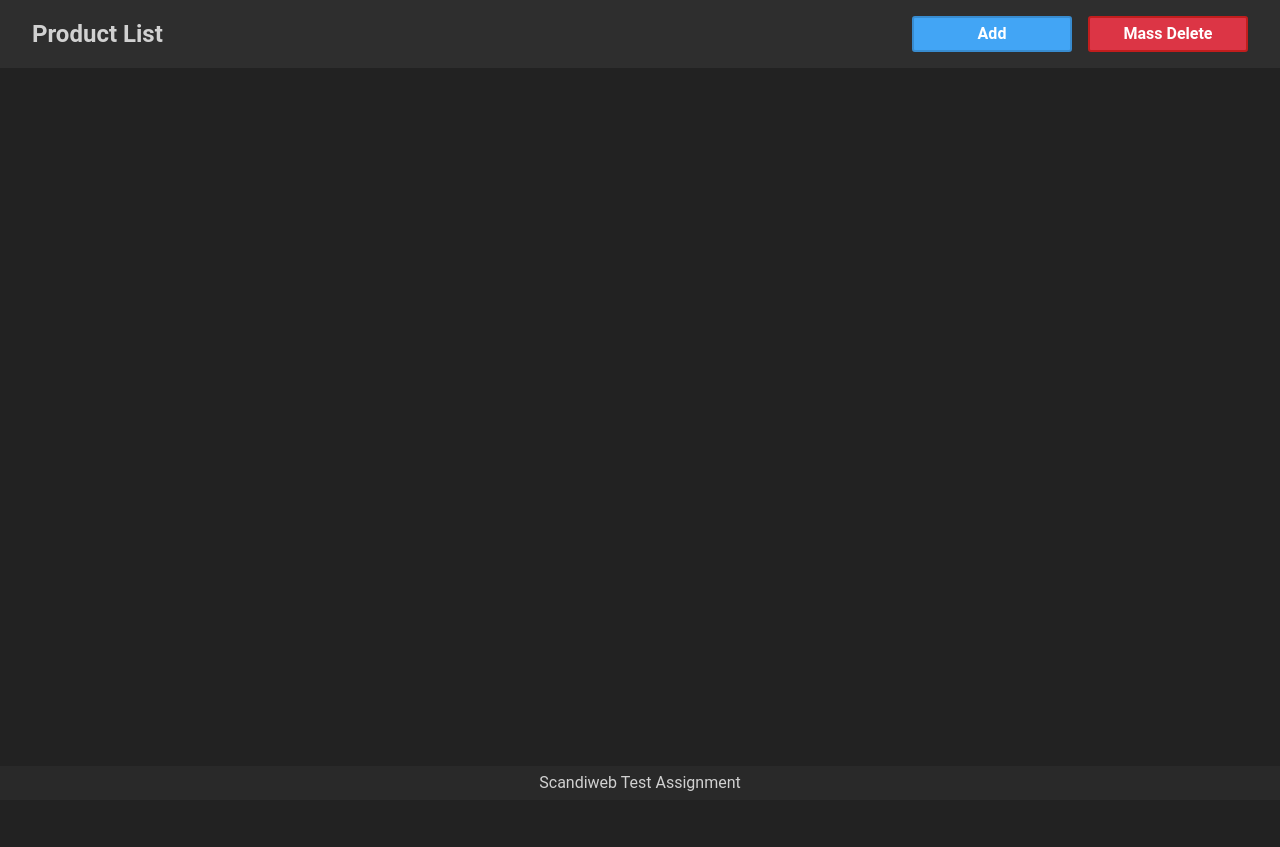
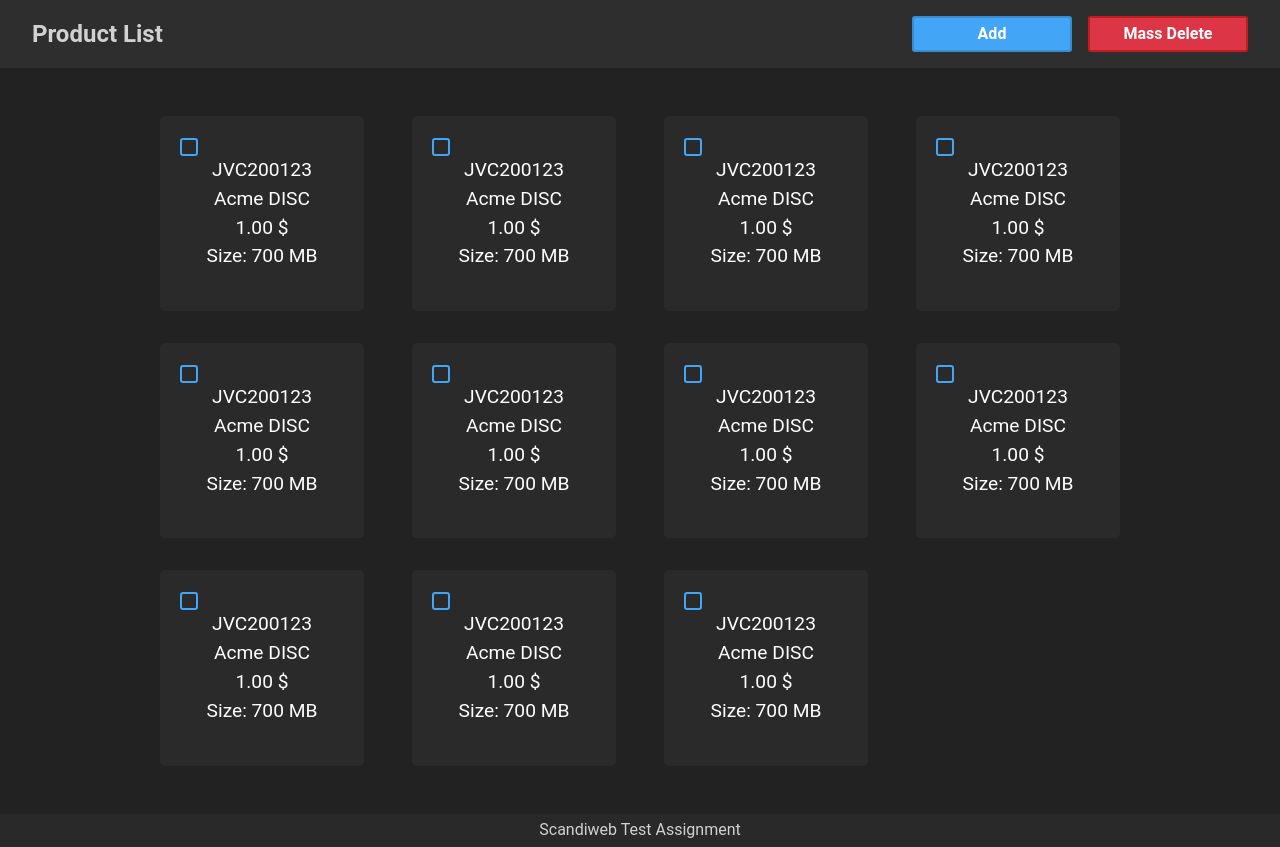
Before and after one commit to nospyrin73/scandiweb_test, a React (Create React App) app in the folder client/: page / in a window 1280 px wide. Before the commit the page ends 800 px from the top, so only its background shows below. Built offline with nearby package versions, Linux system fonts and the light colour scheme.

Commit message:
add products components

```diff
--- a/client/src/App.scss
+++ b/client/src/App.scss
@@ -23,5 +23,5 @@ html, body {
 
 .content {
     flex-grow: 1;
-    padding: 3rem 5rem;
+    padding: 3rem 10rem;
 }
--- a/client/src/Home.js
+++ b/client/src/Home.js
@@ -1,4 +1,5 @@
 import Header from './components/Header';
+import ProductList from './components/ProductList';
 import Footer from './components/Footer';
 
 function Home() {
@@ -9,7 +10,7 @@ function Home() {
                 <button className="button danger">Mass Delete</button>
             </Header>
 
-            <article className="content"></article>
+            <article className="content"><ProductList /></article>
 
             <Footer />
         </main>
--- a/client/src/_variables.scss
+++ b/client/src/_variables.scss
@@ -1,5 +1,6 @@
 $background-primary: #222222;
 $background-secondary: #2E2E2E;
+$background-tertiary: #2A2A2A;
 
 $color-primary: #42A5F5;
 $color-secondary: #3F3F3F;
--- /dev/null
+++ b/client/src/components/ProductList.js
@@ -0,0 +1,37 @@
+import './ProductList.scss'
+
+function ProductList() {
+    return (
+        <div className="product-list">
+            <Product />
+            <Product />
+            <Product />
+            <Product />
+            <Product />
+            <Product />
+            <Product />
+            <Product />
+            <Product />
+            <Product />
+            <Product />
+        </div>
+    );
+}
+
+function Product() {
+    return (
+        <div className="product-card">
+            <label className="checkbox-label">
+                <input type="checkbox" name="" className="delete-checkbox"/>
+                <span></span>
+            </label>
+
+            <div>JVC200123</div>
+            <div>Acme DISC</div>
+            <div>1.00 $</div>
+            <div>Size: 700 MB</div>
+        </div>
+    );
+}
+
+export default ProductList;
--- /dev/null
+++ b/client/src/components/ProductList.scss
@@ -0,0 +1,45 @@
+@import '../variables';
+
+.product-list {
+    display: grid;
+    gap: 2rem 3rem;
+    grid-template-columns: repeat(4, 1fr);
+}
+
+.product-card {
+    background-color: $background-tertiary;
+    border-radius: 5px;
+    color: #FFF;
+    // border: 1px solid #FF0044;
+    font-size: 1.2rem;
+    // height: 200px;
+    padding: 2.5rem 0;
+    position: relative;
+    text-align: center;
+}
+
+.checkbox-label {
+    left: 10%;
+    position: absolute;
+    top: 10%;
+
+    input[type=checkbox] {
+        display: none;
+    }
+
+    span {
+        border: 2px solid $color-primary;
+        border-radius: 3px;
+        cursor: pointer;
+        display: inline-block;
+        height: 18px;
+        width: 18px;
+    }
+
+    input[type=checkbox]:checked + span {
+        background: $color-primary;
+        border-radius: 3px;
+        color: #FFF;
+        text-decoration: none;
+    }
+}
```
